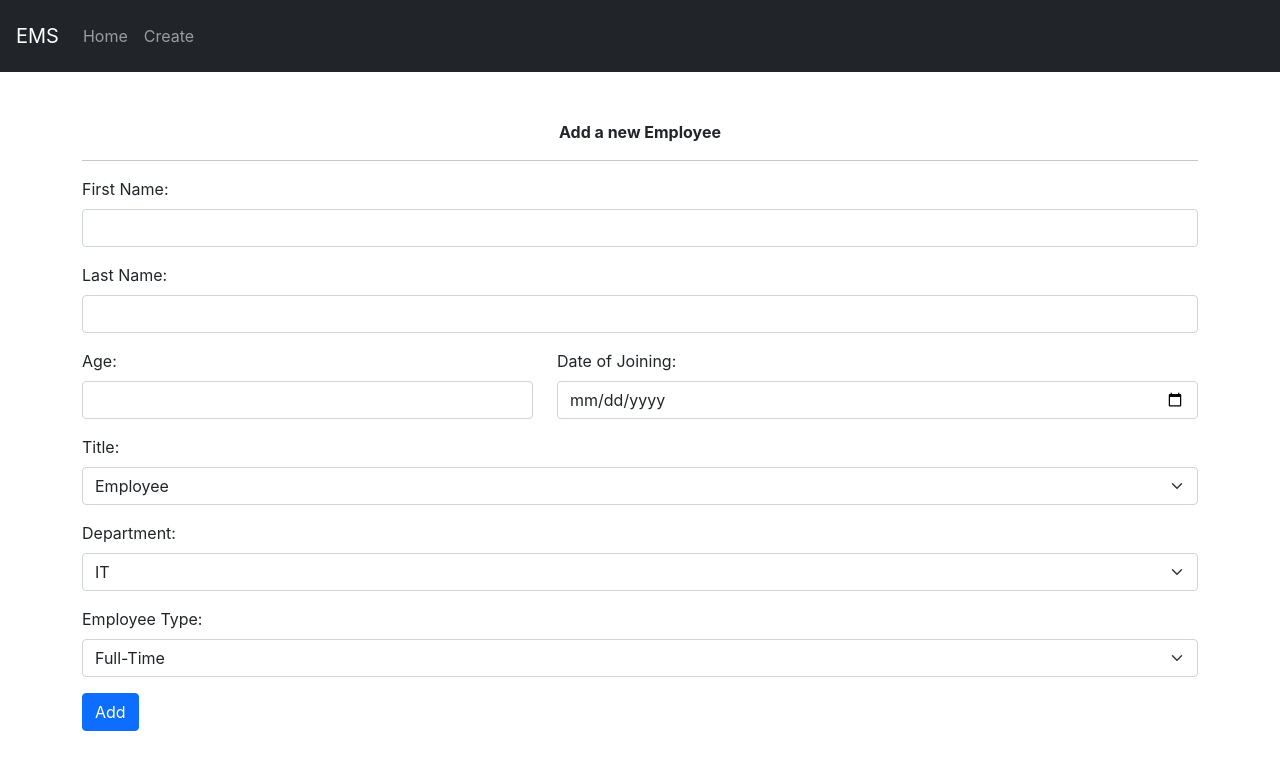
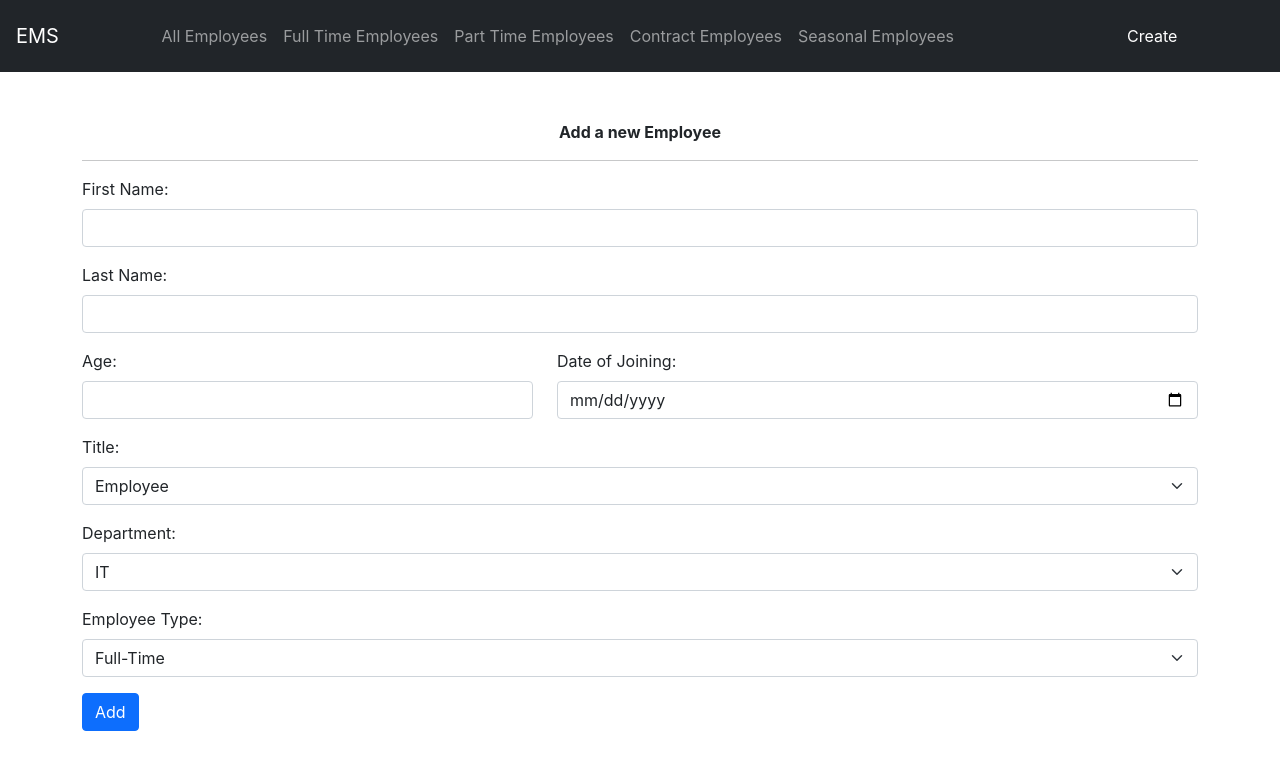
Before and after one commit to Aasess/Full-stack-2, a React (Create React App) app in the folder client/: page /create in a window 1280 px wide. Shown: the top 770 px of the page. Built offline with nearby package versions, Linux system fonts and the light colour scheme.

Commit message:
feat: Implement all type of employees on navbar

```diff
--- a/client/src/RouteList.jsx
+++ b/client/src/RouteList.jsx
@@ -1,7 +1,7 @@
 import React, { Suspense, lazy } from 'react'
 
 //ROUTER-DOM
-import { Route, Routes } from 'react-router-dom'
+import { Navigate, Route, Routes } from 'react-router-dom'
 
 //COMPONENTS
 import EmployeeCreate from './components/EmployeeCreate'
@@ -12,9 +12,11 @@ const RouteList = () => {
   return (
     <Suspense fallback={<div>Loading...</div>}>
       <Routes>
-        <Route path="/" exact element={<EmployeeDirectory />} />
+        <Route path="/employees" exact element={<EmployeeDirectory />} />
         <Route path="/create" exact element={<EmployeeCreate />} />
         <Route path="/edit/:id" exact element={<EmployeeEdit />} />
+        <Route path="/employees/:type" element={<EmployeeDirectory />} />
+        <Route path="/" element={<Navigate to="/employees" />} />
       </Routes>
     </Suspense>
   )
--- a/client/src/components/Navbar.jsx
+++ b/client/src/components/Navbar.jsx
@@ -1,7 +1,7 @@
 import React from 'react'
 
 //ROUTER_DOM
-import { Link } from 'react-router-dom'
+import { NavLink } from 'react-router-dom'
 
 function Navbar() {
   return (
@@ -20,17 +20,42 @@ function Navbar() {
       >
         <span className="navbar-toggler-icon"></span>
       </button>
-      <div className="collapse navbar-collapse" id="navbarNav">
+      <div
+        className="collapse navbar-collapse justify-content-around"
+        id="navbarNav"
+      >
         <ul className="navbar-nav">
-          <li className="nav-item active">
-            <Link className="nav-link" to="/">
-              Home
-            </Link>
+          <li className="nav-item">
+            <NavLink className="nav-link" to="/employees">
+              All Employees
+            </NavLink>
           </li>
           <li className="nav-item">
-            <Link className="nav-link" to="/create">
+            <NavLink className="nav-link" to="/employees/fulltime">
+              Full Time Employees
+            </NavLink>
+          </li>
+          <li className="nav-item">
+            <NavLink className="nav-link" to="/employees/parttime">
+              Part Time Employees
+            </NavLink>
+          </li>
+          <li className="nav-item">
+            <NavLink className="nav-link" to="/employees/contract">
+              Contract Employees
+            </NavLink>
+          </li>
+          <li className="nav-item">
+            <NavLink className="nav-link" to="/employees/seasonal">
+              Seasonal Employees
+            </NavLink>
+          </li>
+        </ul>
+        <ul className="navbar-nav">
+          <li className="nav-item">
+            <NavLink className="nav-link" to="/create">
               Create
-            </Link>
+            </NavLink>
           </li>
         </ul>
       </div>
```
